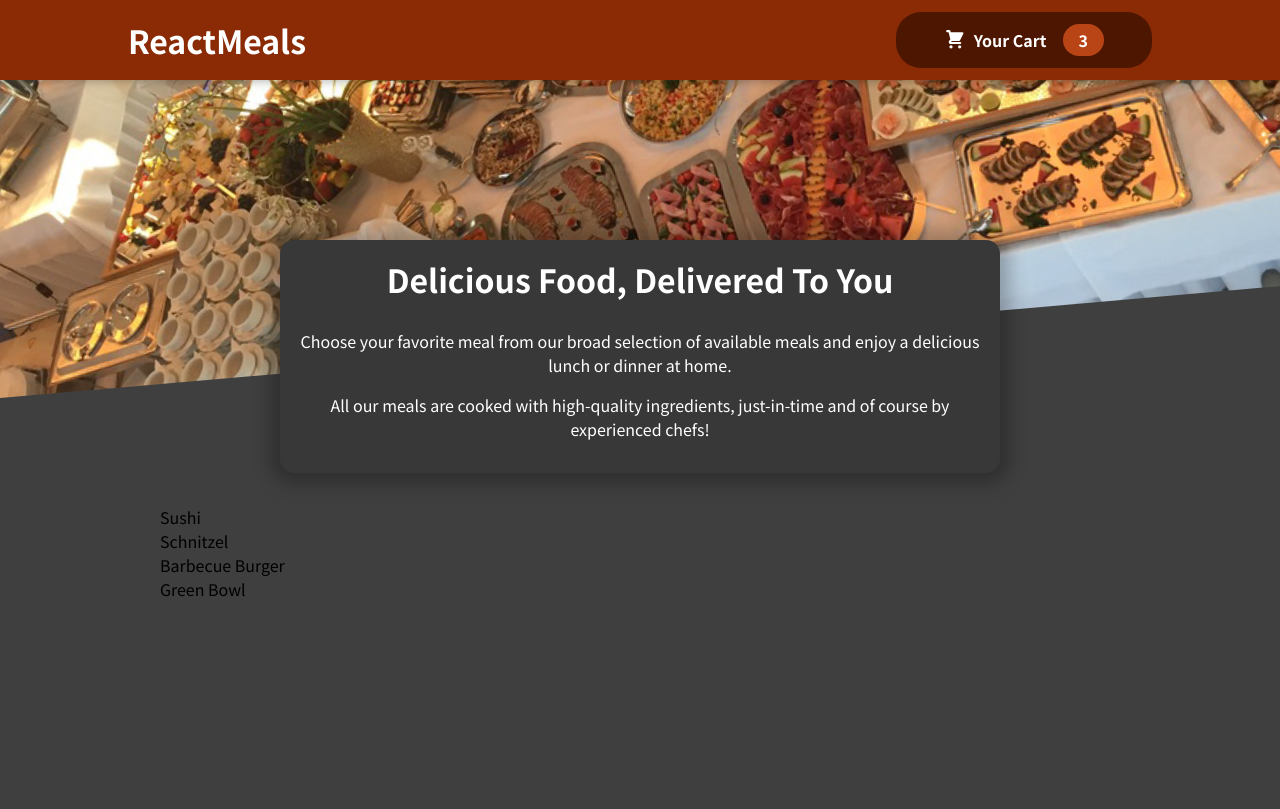
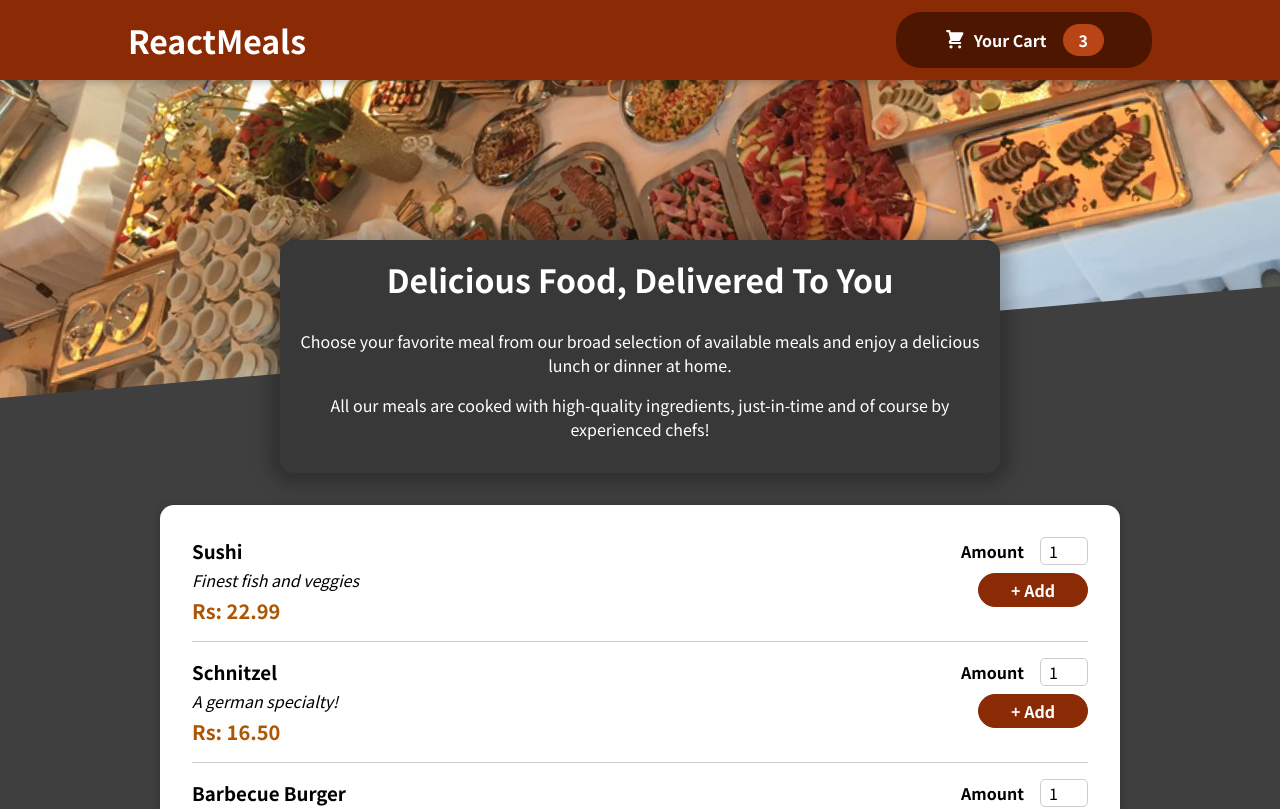
Before and after one commit to 2000sagarr/online-food-cart, a React (Create React App) app: page / in a window 1280 px wide. Shown: the top 809 px of the page. Built offline with nearby package versions, Linux system fonts and the light colour scheme.

Commit message:
Meal Component front end complete

```diff
--- a/src/components/Meals/AvailableMeals.js
+++ b/src/components/Meals/AvailableMeals.js
@@ -1,5 +1,7 @@
 import React from "react";
-import styles from './AvailableMeals.module.css';
+import styles from "./AvailableMeals.module.css";
+import Card from "../UI/Card";
+import MealItem from "./MealItem/MealItem";
 
 const DUMMY_MEALS = [
   {
@@ -29,10 +31,19 @@
 ];
 
 const AvailableMeals = () => {
-  const mealsList = DUMMY_MEALS.map((meal) => <li>{meal.name}</li>);
+  const mealsList = DUMMY_MEALS.map((meal) => (
+    <MealItem
+      name={meal.name}
+      description={meal.description}
+      price={meal.price}
+      key={meal.id}
+    />
+  ));
   return (
     <section className={styles.meals}>
-      <ul>{mealsList}</ul>
+      <Card>
+        <ul>{mealsList}</ul>
+      </Card>
     </section>
   );
 };
--- /dev/null
+++ b/src/components/Meals/MealItem/MealItem.js
@@ -0,0 +1,23 @@
+import React from "react";
+import styles from "./MealItem.module.css";
+import MealItemForm from './MealItemForm';
+
+const MealItem = (props) => {
+  const price = `Rs: ${props.price.toFixed(2)}`;
+  return (
+    <li className={styles.meal}>
+      <div>
+        <div>
+          <h3>{props.name}</h3>
+        </div>
+        <div className={styles.description}>{props.description}</div>
+        <div className={styles.price}>{price}</div>
+      </div>
+      <div>
+        <MealItemForm id={props.id}/>
+      </div>
+    </li>
+  );
+};
+
+export default MealItem;
--- /dev/null
+++ b/src/components/Meals/MealItem/MealItem.module.css
@@ -0,0 +1,22 @@
+.meal {
+  display: flex;
+  justify-content: space-between;
+  margin: 1rem;
+  padding-bottom: 1rem;
+  border-bottom: 1px solid #ccc;
+}
+
+.meal h3 {
+  margin: 0 0 0.25rem 0;
+}
+
+.description {
+  font-style: italic;
+}
+
+.price {
+  margin-top: 0.25rem;
+  font-weight: bold;
+  color: #ad5502;
+  font-size: 1.25rem;
+}
--- /dev/null
+++ b/src/components/Meals/MealItem/MealItemForm.js
@@ -0,0 +1,24 @@
+import React from "react";
+import styles from "./MealItemForm.module.css";
+import Input from "../../UI/Input";
+
+const MealItemForm = (props) => {
+  return (
+    <form className={styles.form}>
+      <Input
+        label="Amount"
+        input={{
+          id: 'amount_' + props.id,
+          type: "number",
+          min: "1",
+          max: "5",
+          step: "1",
+          defaultValue: "1",
+        }}
+      />
+      <button>+ Add</button>
+    </form>
+  );
+};
+
+export default MealItemForm;
--- /dev/null
+++ b/src/components/Meals/MealItem/MealItemForm.module.css
@@ -0,0 +1,20 @@
+.form {
+  text-align: right;
+}
+
+.form button {
+  font: inherit;
+  cursor: pointer;
+  background-color: #8a2b06;
+  border: 1px solid #8a2b06;
+  color: white;
+  padding: 0.25rem 2rem;
+  border-radius: 20px;
+  font-weight: bold;
+}
+
+.form button:hover,
+.form button:active {
+  background-color: #641e03;
+  border-color: #641e03;
+}
--- /dev/null
+++ b/src/components/UI/Card.js
@@ -0,0 +1,8 @@
+import React from "react";
+import styles from "./Card.module.css";
+
+const Card = (props) => {
+  return <div className={styles.card}>{props.children}</div>;
+};
+
+export default Card;
--- /dev/null
+++ b/src/components/UI/Card.module.css
@@ -0,0 +1,6 @@
+.card {
+  padding: 1rem;
+  box-shadow: 0 2px 8px rgba(0, 0, 0, 0.25);
+  border-radius: 14px;
+  background-color: white;
+}
--- /dev/null
+++ b/src/components/UI/Input.js
@@ -0,0 +1,11 @@
+import React from 'react';
+import styles from './Input.module.css';
+
+const Input = (props) =>{
+    return<div className={styles.input}>
+        <label htmlFor={props.input.id}>{props.label}</label>
+        <input {...props.input}/>
+    </div>
+}
+
+export default Input;
--- /dev/null
+++ b/src/components/UI/Input.module.css
@@ -0,0 +1,18 @@
+.input {
+  display: flex;
+  align-items: center;
+  margin-bottom: 0.5rem;
+}
+
+.input label {
+  font-weight: bold;
+  margin-right: 1rem;
+}
+
+.input input {
+  width: 3rem;
+  border-radius: 5px;
+  border: 1px solid #ccc;
+  font: inherit;
+  padding-left: 0.5rem;
+}
```
